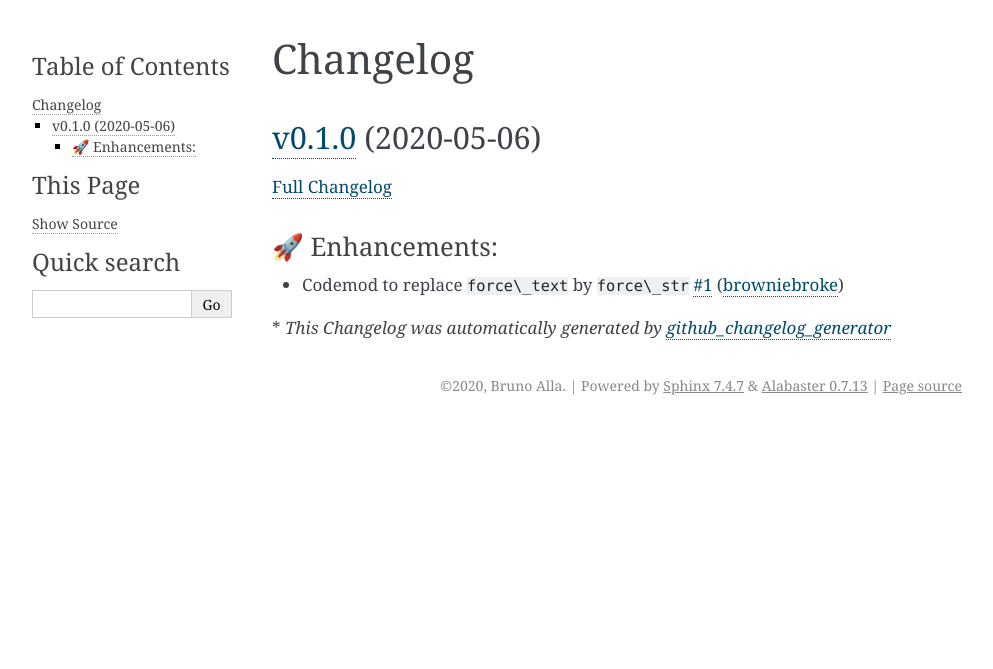
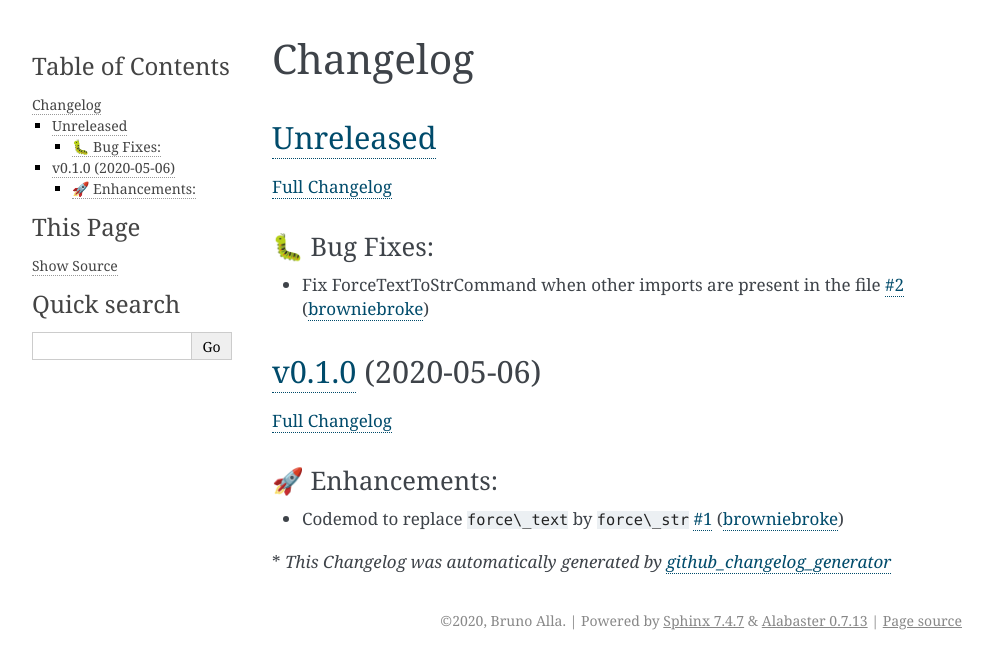
Before and after one commit to browniebroke/django-codemod, a Sphinx documentation site: the page built from docs/changelog.md, in a window 1280 px wide. Shown: the top 669 px of the page, without its empty margins (148-1141 px from the left). Built offline with Sphinx 7.4.7, drawn with Linux system fonts in a browser that asks for light colours; pages that are not in the unit, such as notebooks, are missing from menus.

Commit message:
Update Changelog

```diff
--- a/docs/changelog.md
+++ b/docs/changelog.md
@@ -1,4 +1,12 @@
 # Changelog
+
+## [Unreleased](https://github.com/browniebroke/django-codemod/tree/HEAD)
+
+[Full Changelog](https://github.com/browniebroke/django-codemod/compare/v0.1.0...HEAD)
+
+### 🐛 Bug Fixes:
+
+- Fix ForceTextToStrCommand when other imports are present in the file [\#2](https://github.com/browniebroke/django-codemod/pull/2) ([browniebroke](https://github.com/browniebroke))
 
 ## [v0.1.0](https://github.com/browniebroke/django-codemod/tree/v0.1.0) (2020-05-06)
 
```
